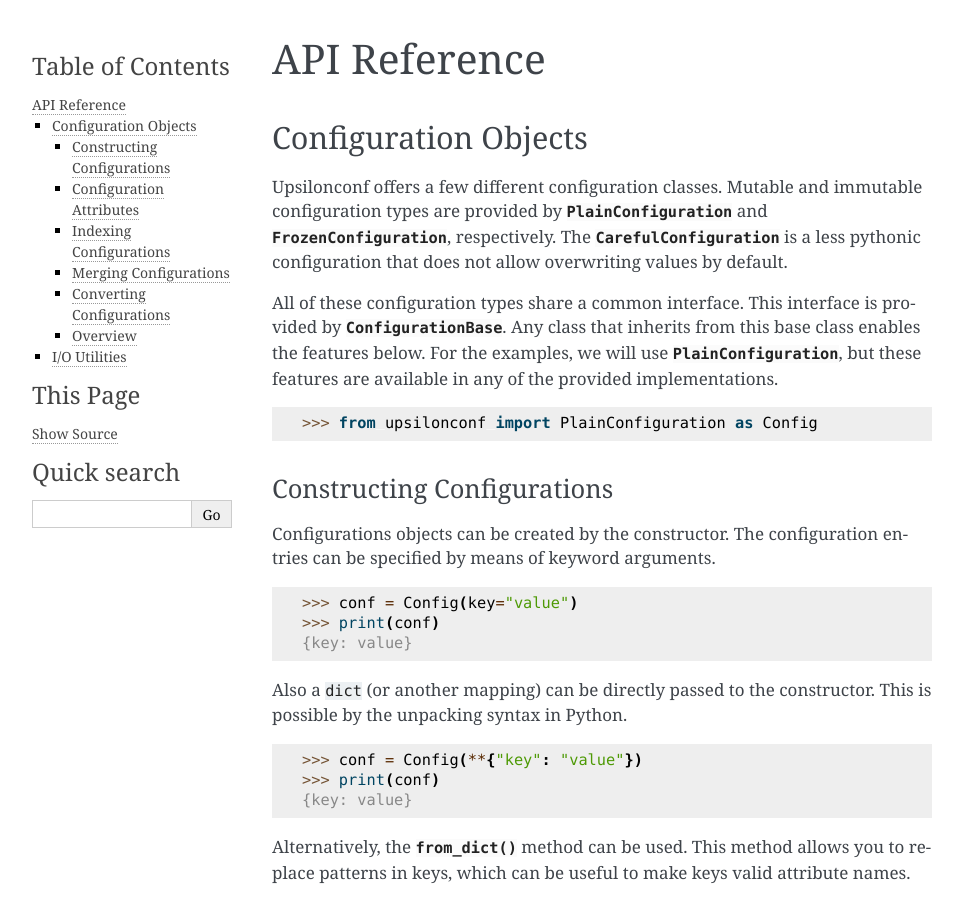
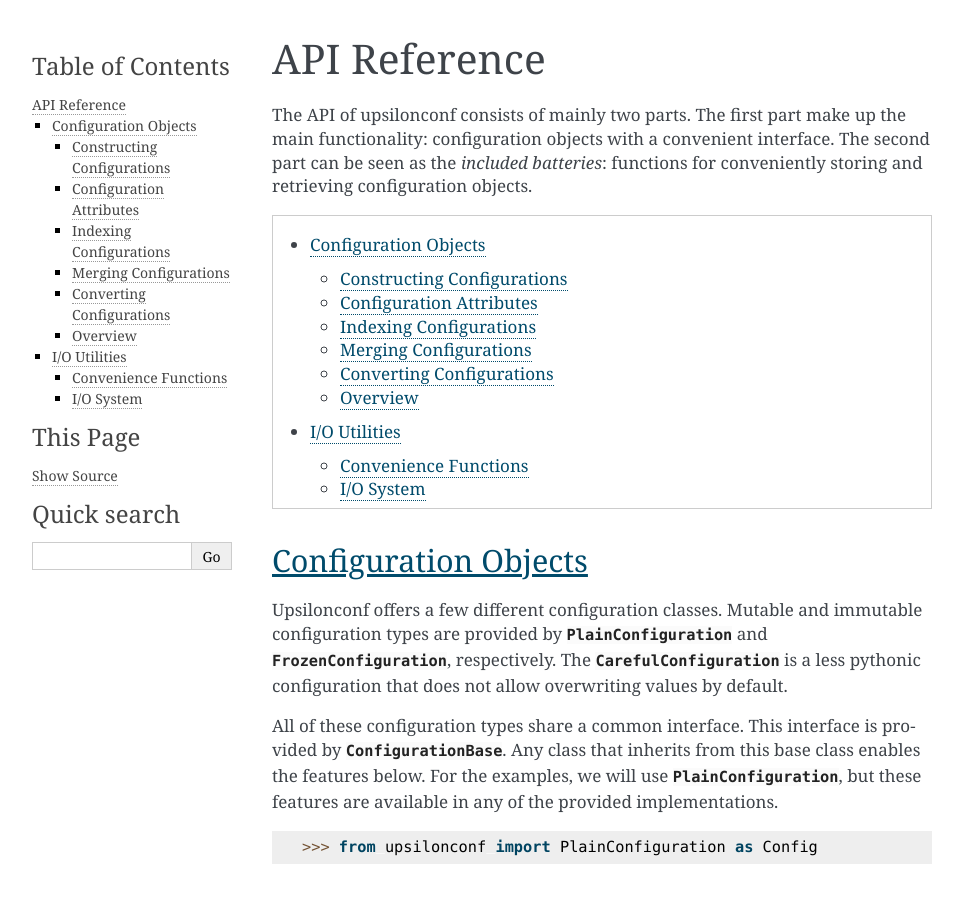
Before and after one commit to hoedt/upsilonconf, a Sphinx documentation site: the page built from docs/api.rst, in a window 1280 px wide and 900 px high. Shown: the whole window, without its empty margins (148-1111 px from the left). Built offline with Sphinx 7.4.7, drawn with Linux system fonts in a browser that asks for light colours; the version number is read from the project's files by our own code; some of the changed text lies outside the part shown.

Commit message:
first draft of io docs intro

```diff
--- a/docs/api.rst
+++ b/docs/api.rst
@@ -3,6 +3,15 @@
 =============
 
 .. currentmodule:: upsilonconf
+
+The API of upsilonconf consists of mainly two parts.
+The first part make up the main functionality:
+configuration objects with a convenient interface.
+The second part can be seen as the *included batteries*:
+functions for conveniently storing and retrieving configuration objects.
+
+.. contents::
+    :local:
 
 Configuration Objects
 ---------------------
@@ -164,6 +173,16 @@
 I/O Utilities
 -------------
 
+Configurations are commonly saved in some file to make them accessible outside of the program.
+Therefore, upsilonconf provides some convenience function for reading and writing files.
+These functions are :func:`load_config` and :func:`save_config`.
+These functions make use of a simple, but extensible I/O system
+that is built on top of the :class:`io.ConfigIO` interface.
+There is also :func:`config_from_cli` to collect configuration values from the CLI.
+
+Convenience Functions
+^^^^^^^^^^^^^^^^^^^^^
+
 .. autosummary::
     :toctree: generated
     :nosignatures:
@@ -171,3 +190,18 @@
     load_config
     save_config
     config_from_cli
+
+I/O System
+^^^^^^^^^^
+
+.. autosummary::
+    :toctree: generated
+    :nosignatures:
+
+    io.ConfigIO
+    io.JSONIO
+    io.YAMLIO
+    io.TOMLIO
+    io.DirectoryIO
+    io.ExtensionIO
+    io.FlexibleIO
```
